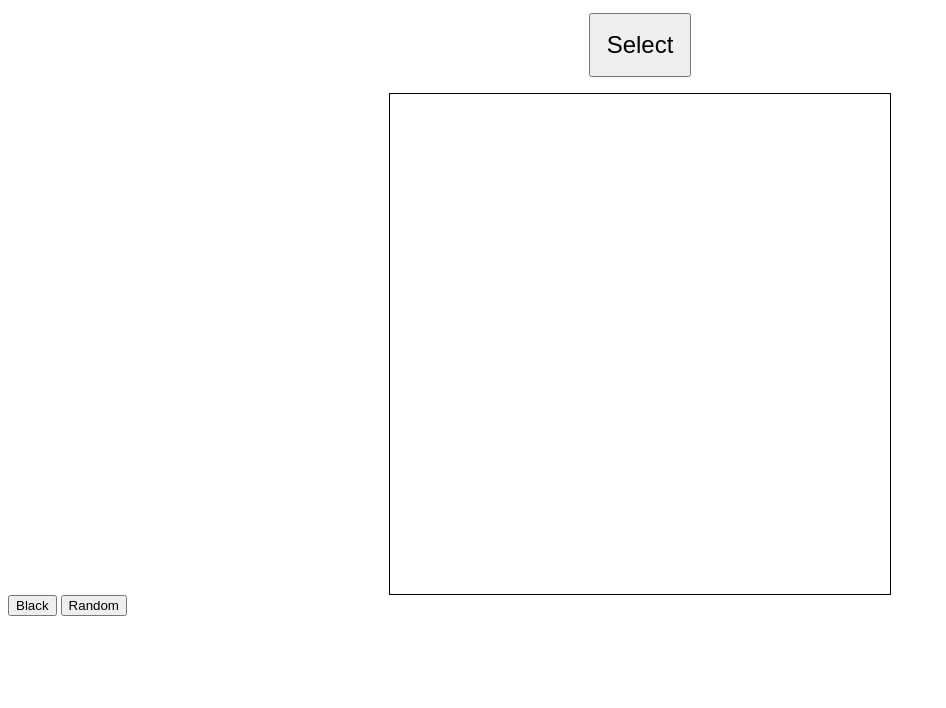
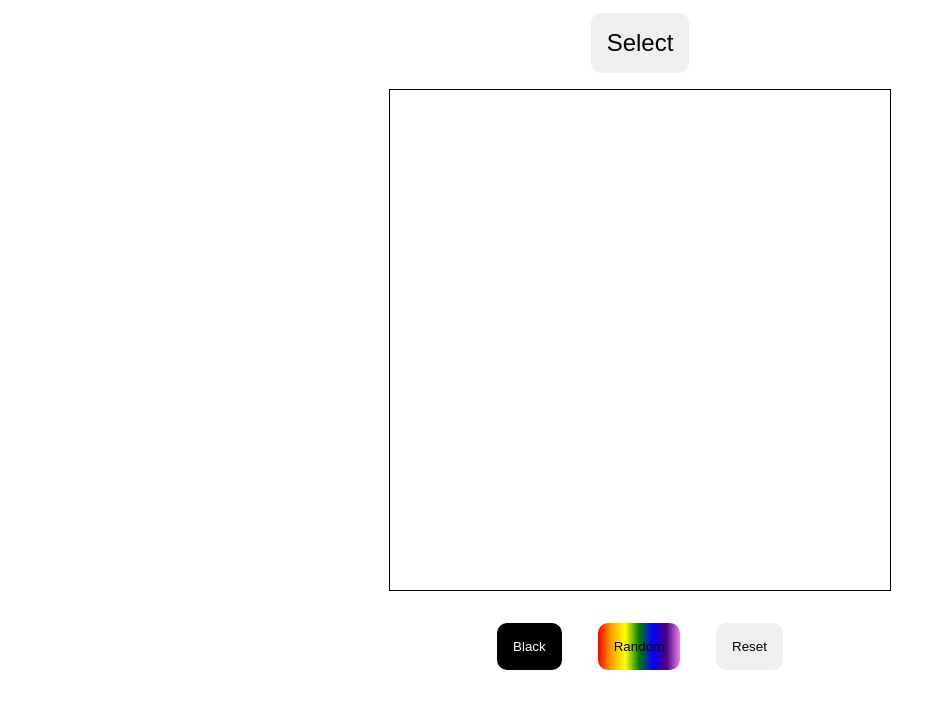
Before and after one commit to emilianoduque/Etch-a-Sketch-TOP, a plain HTML site: page index.html in a window 1280 px wide. Shown: the part 48-756 px from the top of the page, without its empty margins (0-946 px from the left). Drawn offline with Linux system fonts and the light colour scheme.

Commit message:
new changes

```diff
--- a/index.html
+++ b/index.html
@@ -20,6 +20,7 @@
     <section class="buttons-section">
         <button class="btn btn-black" onclick="setColor('black')">Black</button>
         <button class="btn btn-random" onclick="setColor('random')">Random</button>
+        <button class="btn btn-reset" onclick="resetBoard()" >Reset</button>
     </section>
 
 </body>
--- a/main.js
+++ b/main.js
@@ -1,16 +1,16 @@
 let color = "black";
 
-document.addEventListener("DOMContentLoaded", function(){
+document.addEventListener("DOMContentLoaded", function () {
   createBoard(16);
 
   let btn_popup = document.getElementById("popup");
- btn_popup.addEventListener("click", function(){
+  btn_popup.addEventListener("click", function () {
     let size = getSize();
     createBoard(size);
- })
-})
+  });
+});
 
-function createBoard(size){
+function createBoard(size) {
   let board = document.querySelector(".board");
 
   board.style.gridTemplateColumns = `repeat(${size}, 1fr)`;
@@ -18,34 +18,39 @@ function createBoard(size){
 
   let numDivs = size * size;
 
-  for (let i = 0; i < numDivs; i++){
+  for (let i = 0; i < numDivs; i++) {
     let div = document.createElement("div");
     div.addEventListener("mouseover", colorDiv);
     board.insertAdjacentElement("beforeend", div);
   }
 }
 
-function getSize(){
+function getSize() {
   let input = parseInt(prompt("Put the size here"));
   let message = document.getElementById("message");
-    if(input == ""){
-      message.innerText = "Provide a valid number"
-    }else if (input < 0 || input > 100 || isNaN(input)){
-      message.innerText = "Provide a number between 1 and 100"
-    }else {
-      message.innerText = "Now you can play!"
+  if (input == "") {
+    message.innerText = "Provide a valid number";
+  } else if (input < 0 || input > 100 || isNaN(input)) {
+    message.innerText = "Provide a number between 1 and 100";
+  } else {
+    message.innerText = "Now you can play!";
   }
   return input;
 }
 
-function colorDiv(){
-  if(color == "random"){
+function colorDiv() {
+  if (color == "random") {
     this.style.backgroundColor = `hsl(${Math.random() * 360}, 100%, 50%`;
   } else {
-    this.style.backgroundColor = 'black';
+    this.style.backgroundColor = "black";
   }
 }
 
-function setColor(colorChoice){
+function setColor(colorChoice) {
   color = colorChoice;
-};
+}
+
+function resetBoard() {
+  let divs = document.querySelectorAll("div");
+  divs.forEach((div) => (div.style.backgroundColor = "white"));
+}
--- a/styles.css
+++ b/styles.css
@@ -16,6 +16,34 @@ h3 {
    margin: 1rem auto;
    padding: 1rem;
    font-size: 1.5rem;
+   border-radius: 10px;
+   border: none;
+}
+
+.buttons-section {
+    margin: 1rem;
+}
+
+.btn {
+    padding: 1rem;
+    margin: 1rem;
+    border-radius: 10px;
+    border: none;
+}
+
+.btn-black {
+    color: white;
+    background-color: black;
+}
+
+.btn-reset {
+    color: black;
+
+}
+
+.btn-random{
+    color: black;
+    background: linear-gradient(to right, red, orange, yellow, green, blue, indigo, violet);
 }
 
 #message {
@@ -25,4 +53,6 @@ h3 {
 body {
     display: flex;
     flex-direction: column;
+    justify-content: center;
+    align-items: center;
 }
```
Lines whose indentation alone changed are shown as unchanged.
